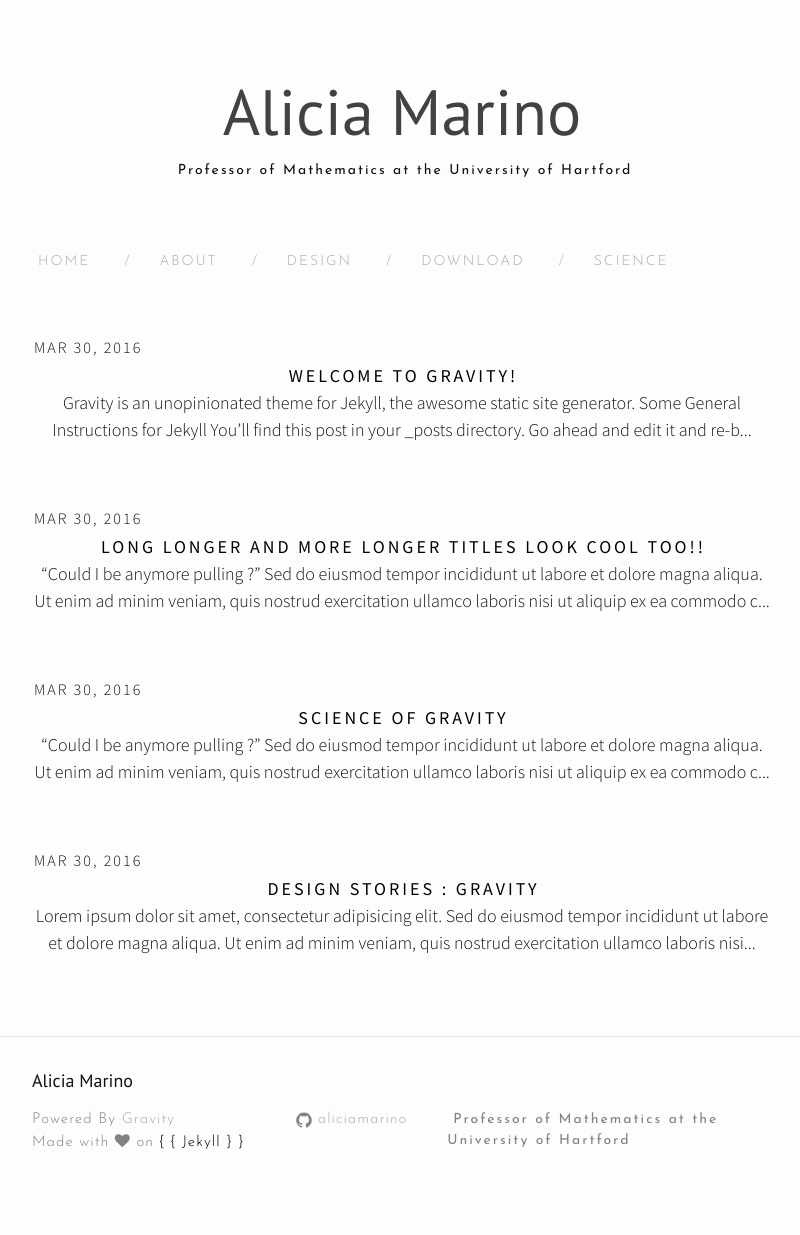
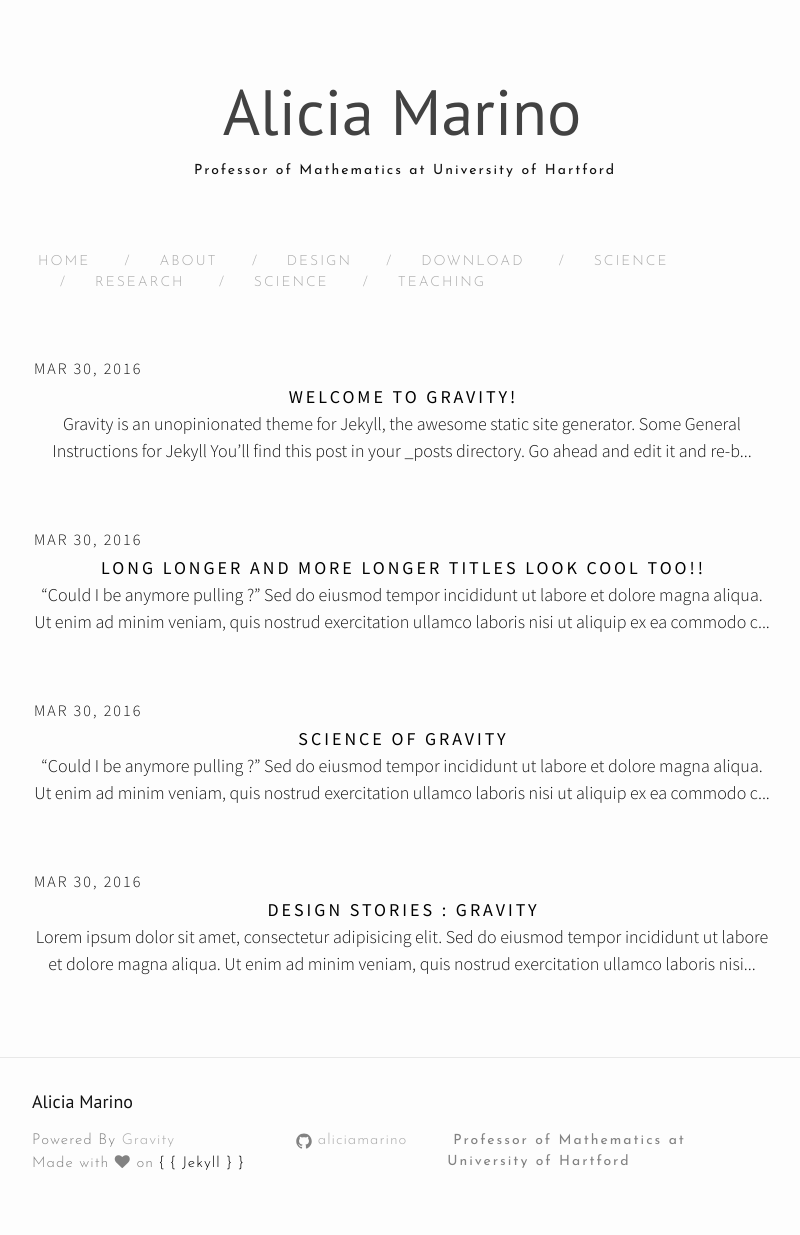
Before and after one commit to aliciamarino/aliciamarino.github.io, a Jekyll site: the page built from index.html, in a window 1280 px wide. Shown: the whole page, without its empty margins (238-1038 px from the left). Built offline with Jekyll 4.4.1, drawn with Linux system fonts in a browser that asks for light colours; nearby versions of some CDN libraries; the list of posts is cut into pages by our own code; before the commit the page ends 1214 px from its top, so only the background shows below that.

Commit message:
Updated main files

```diff
--- a/_config.yml
+++ b/_config.yml
@@ -8,7 +8,7 @@
 # Site settings
 title: Alicia Marino
 email: aliciarmarino [at] gmail [dot] com
-description: Professor of Mathematics at the University of Hartford
+description: Professor of Mathematics at University of Hartford
 baseurl: "" # the subpath of your site, e.g. /blog
 url: "https://aliciamarino.github.io" # the base hostname & protocol for your site
 twitter_username:
```
Also changed, not shown: personal.md (added, +7 -0 lines), research.md (added, +12 -0 lines), teaching.md (added, +6 -0 lines).
